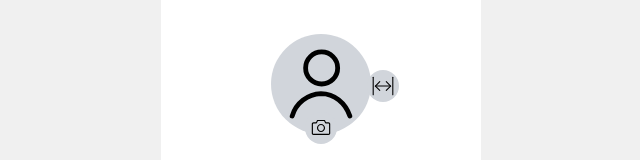
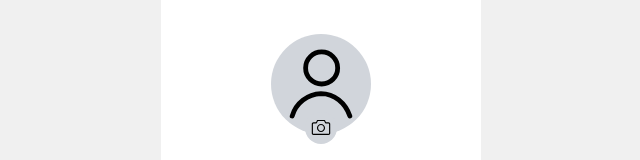
Before and after one commit to Rom-chik/photo-input, a Vue app: page / in a window 1280 px wide. Shown: the part 255-415 px from the top of the page, without its empty margins (319-959 px from the left). Built offline with nearby package versions, Linux system fonts and the light colour scheme.

Commit message:
Open full scale by clicking on image. Unnecessary input to fix.

```diff
--- a/src/components/PhotoInput.vue
+++ b/src/components/PhotoInput.vue
@@ -54,7 +54,7 @@ const toggleFullScaleImage = () => {
         <!-- input profile photo by clicking -->
         <label for="fileInput" class="relative cursor-pointer">
             <!-- insert profile photo over of svg -->
-            <div v-if="imagePreviewUrl" class="preview">
+            <div v-if="imagePreviewUrl" @click="toggleFullScaleImage()" class="preview">
                 <img :src="imagePreviewUrl" alt="Image Preview" class="object-cover rounded-full w-[100px] h-[100px]" />
             </div>
             <!-- default svg icon -->
@@ -79,15 +79,9 @@ const toggleFullScaleImage = () => {
               </svg>
             </div>
             <!-- input over big and small icon -->
-            <input ref="fileInput" id="fileInput" type="file" @input="pickFile" class="absolute inset-0 w-full h-full opacity-0 pointer-events-none">
+            <input ref="fileInput" id="fileInput" type="file" @input="pickFile" class="absolute w-[32px] h-[32px] opacity-0 pointer-events-none">
+<!--            <input v-if="imagePreviewUrl" ref="fileInput" id="fileInput" type="file" @input="pickFile" class="absolute inset-0 w-full h-full opacity-0 pointer-events-none">-->
 
-            <!-- open button -->
-            <button @click="toggleFullScaleImage()" class="absolute left-24 top-9 w-[32px] h-[32px]">
-                <svg viewBox="-4.2 -4.2 29.40 29.40" fill="#000000"><g id="SVGRepo_bgCarrier" stroke-width="0">
-                    <rect class="hover:fill-gray-400 transition duration-75" x="-4.2" y="-4.2" width="29.40" height="29.40" rx="14.7" fill="#d1d5db" strokewidth="0"></rect></g><g id="SVGRepo_tracerCarrier" stroke-linecap="round" stroke-linejoin="round"></g><g id="SVGRepo_iconCarrier"><g fill="none" fill-rule="evenodd" stroke="#000000" stroke-linecap="round" stroke-linejoin="round" transform="translate(1 2)">
-                    <path d="m.5.5v16.021"></path> <path d="m18.5.5v16.021"></path> <path d="m12.507 12.515 4-4-4-4.015"></path> <path d="m6.507 12.515-4-4 4-4.015"></path> <path d="m16.5 8.5h-14"></path> </g> </g>
-                </svg>
-            </button>
         </label>
 
         <!-- open or close image in full scale -->
```
Lines whose indentation alone changed are shown as unchanged.
